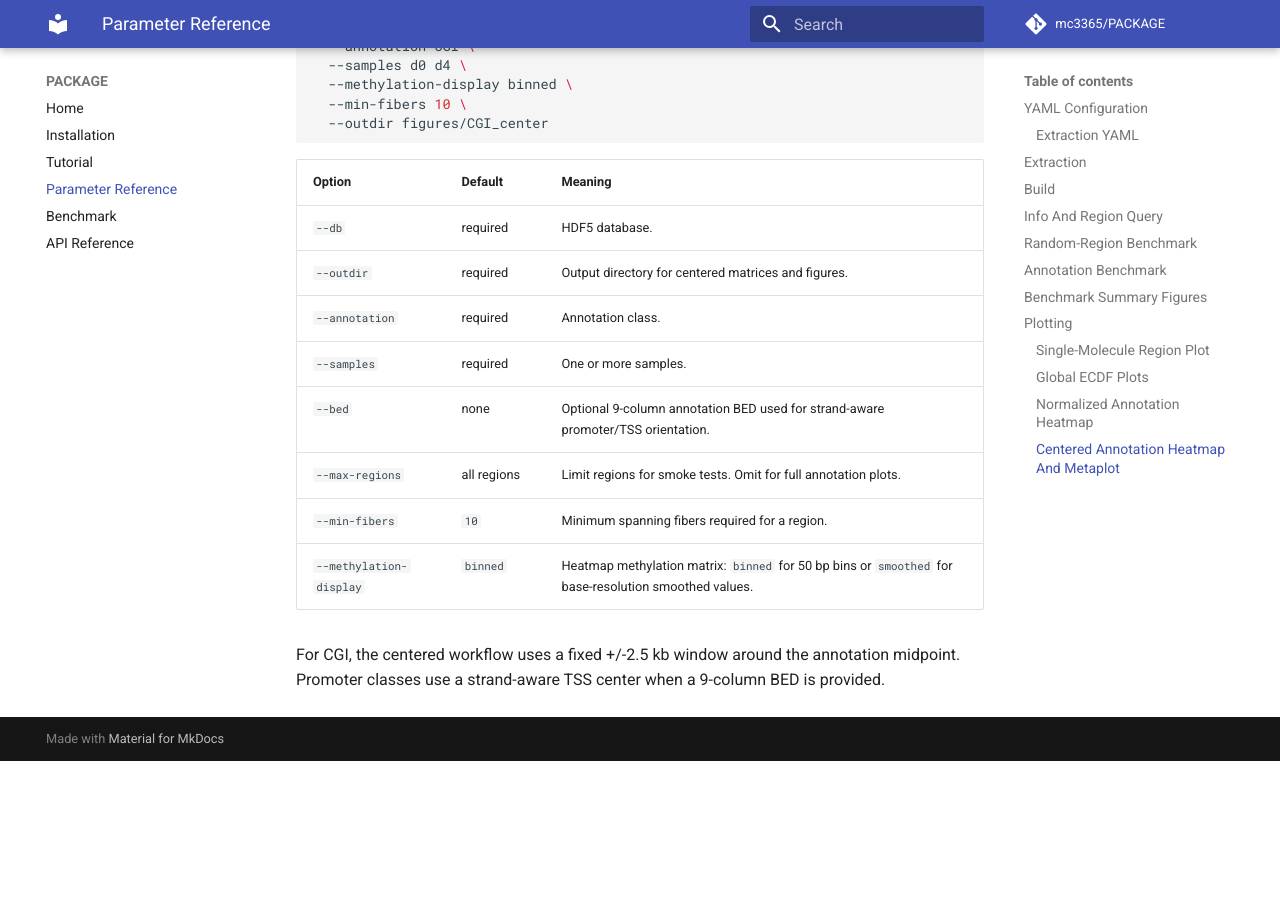
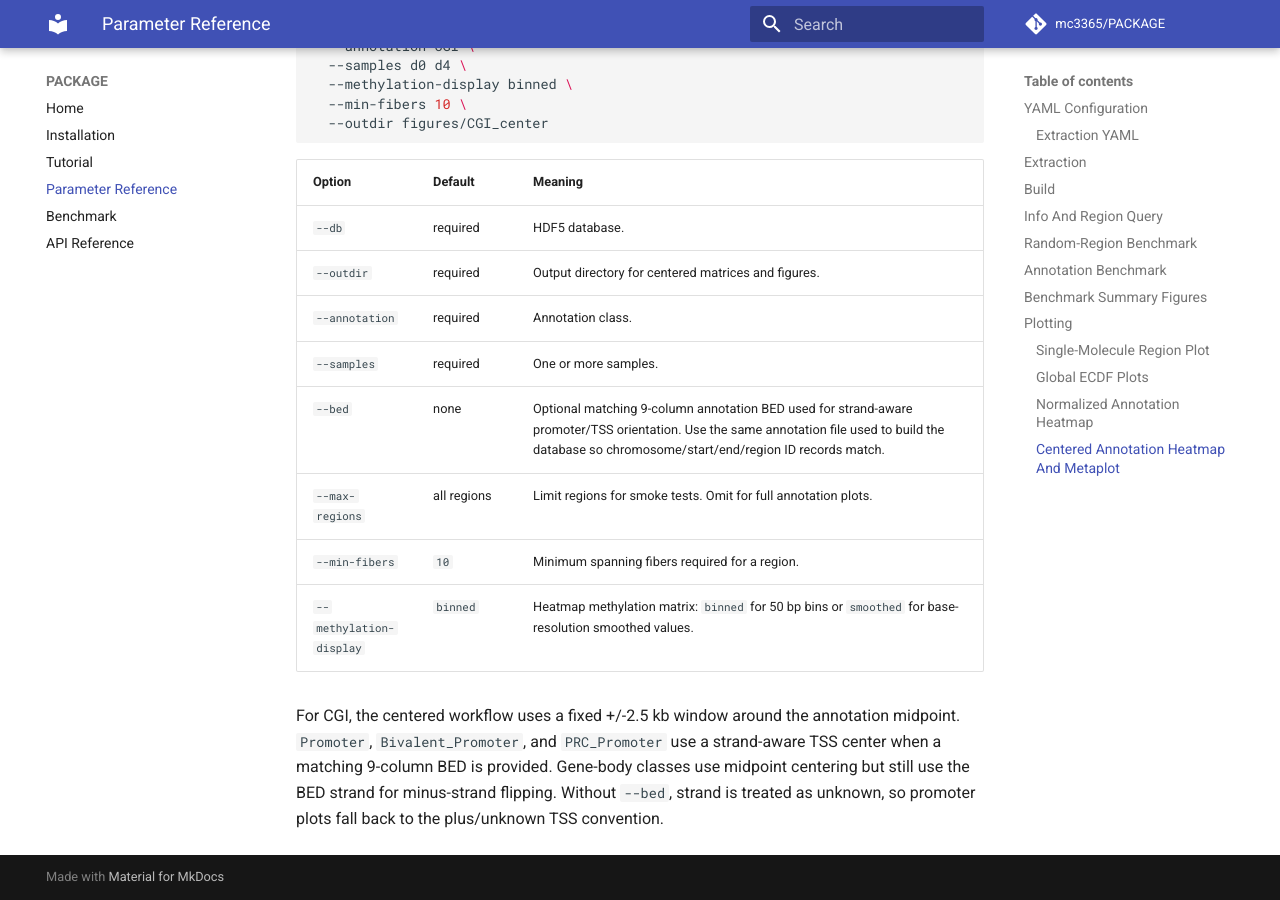
Before and after one commit to mc3365/PACKAGE, an MkDocs documentation site: the page built from docs/parameters.md, in a window 1280 px wide and 900 px high, scrolled down 8475 px. Built offline with MkDocs 1.6.1 and Material for MkDocs 9.7.7, drawn with Linux system fonts in a browser that asks for light colours; comment, search, counter and statistics services are not loaded; before the commit the page ends 9236 px from its top, so only the background shows below that.

```diff
--- a/docs/parameters.md
+++ b/docs/parameters.md
@@ -282,11 +282,14 @@
 | `--outdir` | required | Output directory for centered matrices and figures. |
 | `--annotation` | required | Annotation class. |
 | `--samples` | required | One or more samples. |
-| `--bed` | none | Optional 9-column annotation BED used for strand-aware promoter/TSS orientation. |
+| `--bed` | none | Optional matching 9-column annotation BED used for strand-aware promoter/TSS orientation. Use the same annotation file used to build the database so chromosome/start/end/region ID records match. |
 | `--max-regions` | all regions | Limit regions for smoke tests. Omit for full annotation plots. |
 | `--min-fibers` | `10` | Minimum spanning fibers required for a region. |
 | `--methylation-display` | `binned` | Heatmap methylation matrix: `binned` for 50 bp bins or `smoothed` for base-resolution smoothed values. |
 
 For CGI, the centered workflow uses a fixed +/-2.5 kb window around the annotation
-midpoint. Promoter classes use a strand-aware TSS center when a 9-column BED is
-provided.
+midpoint. `Promoter`, `Bivalent_Promoter`, and `PRC_Promoter` use a
+strand-aware TSS center when a matching 9-column BED is provided. Gene-body
+classes use midpoint centering but still use the BED strand for minus-strand
+flipping. Without `--bed`, strand is treated as unknown, so promoter plots fall
+back to the plus/unknown TSS convention.
```
Also changed, not shown: docs/tutorial.md (+10 -5 lines), 1 other file.
